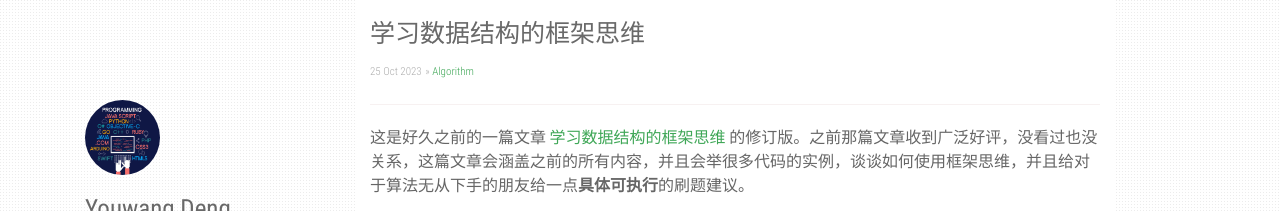
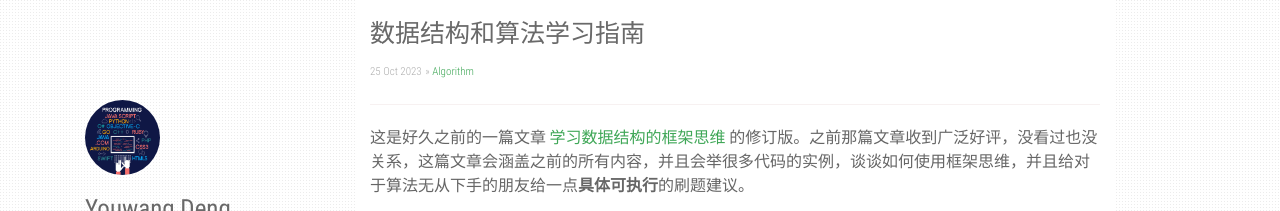
Before and after one commit to YouwangDeng/YouwangDeng.github.io, a Jekyll site: the page built from _posts/2023-10-25-数据结构和算法学习指南.md, in a window 1280 px wide and 900 px high. Shown: the top 211 px of the window. Built offline with Jekyll 4.4.1, drawn with Linux system fonts in a browser that asks for light colours.

Commit message:
Update and rename 2023-10-25-learning-guide.md to 2023-10-25-数据结构和算法学习指南.md

```diff
--- a/_posts/2023-10-25-learning-guide.md
+++ b/_posts/2023-10-25-数据结构和算法学习指南.md
@@ -1,6 +1,6 @@
 ---
 layout: post
-title:  "学习数据结构的框架思维"
+title:  "数据结构和算法学习指南"
 date:   2023-10-25 20:30:00 +0800
 categories: [Algorithm]
 ---
```
